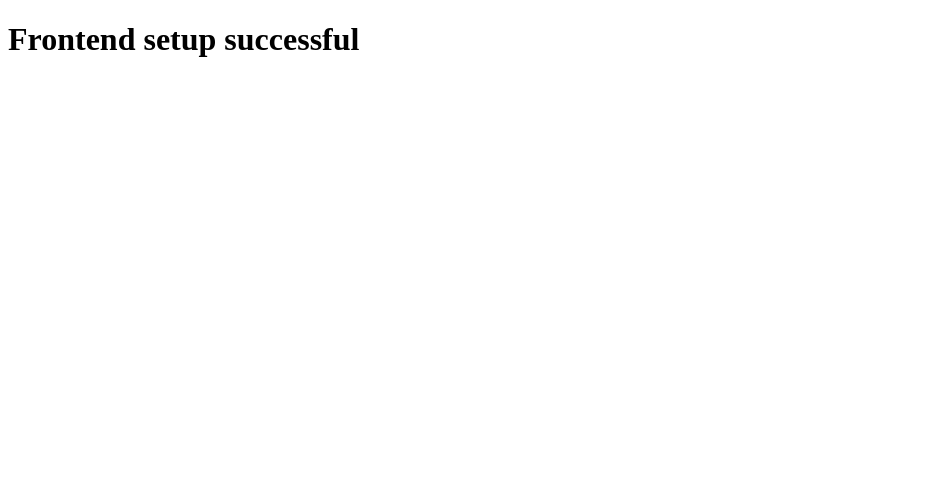
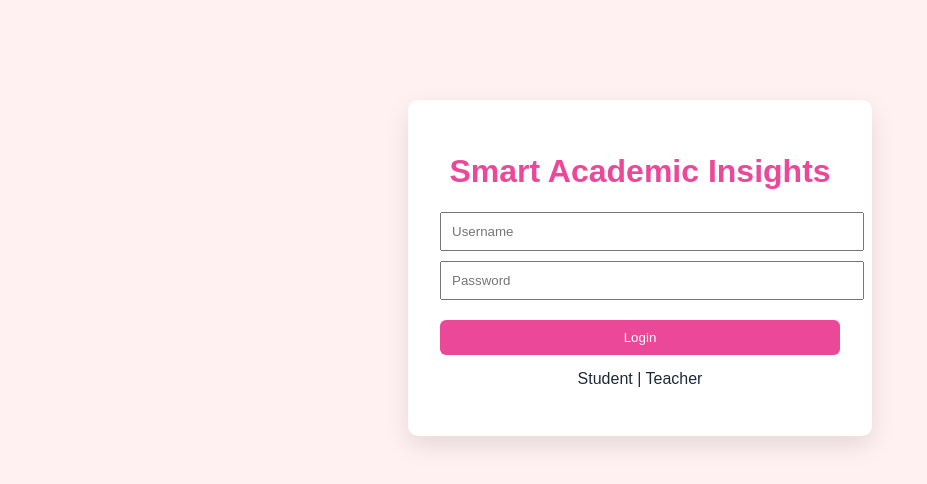
Before and after one commit to basha2005-code/Smart-Academic-Insights, a plain HTML site: page frontend/index.html in a window 1280 px wide. Shown: the whole page, without its empty margins (0-927 px from the left). Drawn offline with Linux system fonts and the light colour scheme.

Commit message:
Update index.html

```diff
--- a/frontend/index.html
+++ b/frontend/index.html
@@ -1,10 +1,23 @@
-
 <!DOCTYPE html>
 <html>
-  <head>
-    <title>Smart Academic Insights</title>
-  </head>
-  <body>
-    <h1>Frontend setup successful</h1>
-  </body>
+<head>
+  <title>Smart Academic Insights – Login</title>
+  <link rel="stylesheet" href="styles.css">
+</head>
+<body>
+
+  <div class="container">
+    <h1>Smart Academic Insights</h1>
+
+    <input type="text" placeholder="Username" style="width:100%; padding:10px; margin-bottom:10px;">
+    <input type="password" placeholder="Password" style="width:100%; padding:10px; margin-bottom:20px;">
+
+    <button>Login</button>
+
+    <p style="text-align:center; margin-top:15px;">
+      Student | Teacher
+    </p>
+  </div>
+
+</body>
 </html>
```
